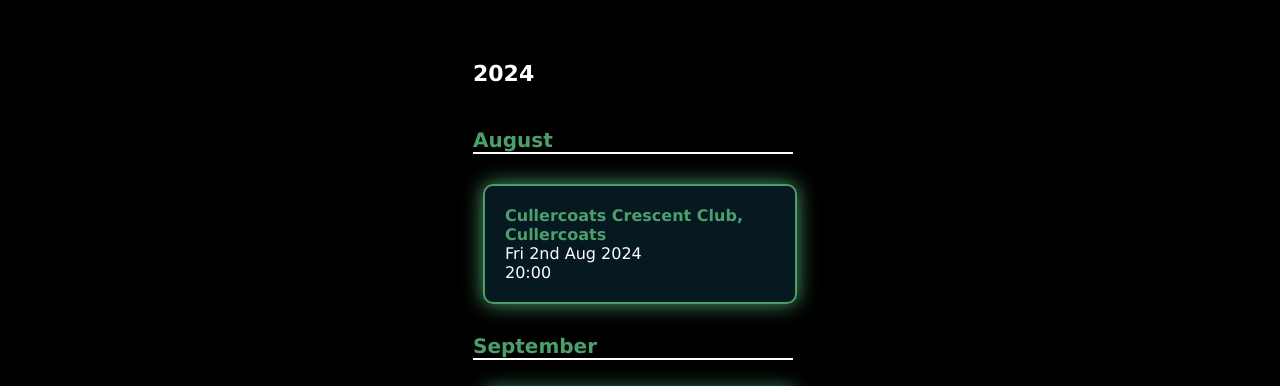
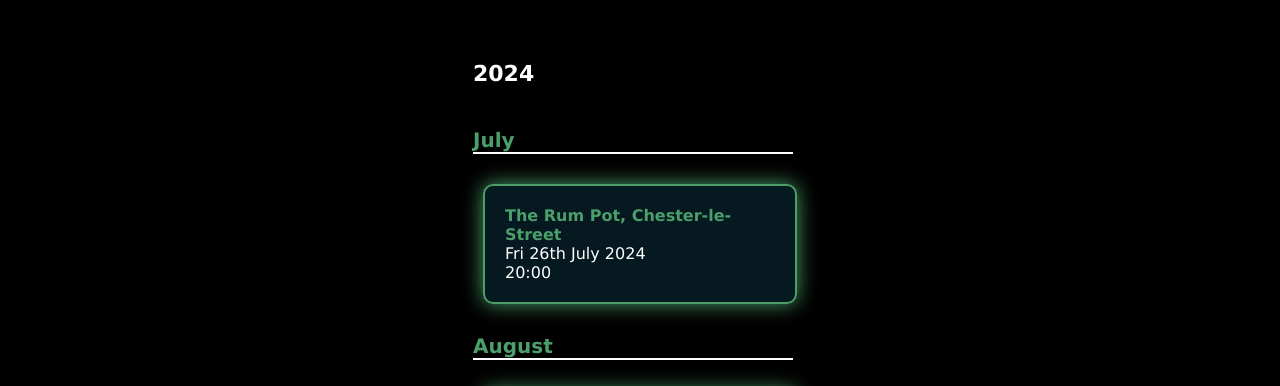
Before and after one commit to RossHGitHub/soundwalkBand, a website built with webpack: page dist/pages/gigs.html in a window 1280 px wide. Shown: the part 335-721 px from the top of the page. Built offline with nearby package versions, Linux system fonts and the light colour scheme.

Commit message:
updated gigs, and added CNAME eventually..

```diff
--- a/dist/pages/gigs.html
+++ b/dist/pages/gigs.html
@@ -38,6 +38,14 @@
 <h1>Upcoming Shows</h1>
 <section id="showsPage" role="region" aria-label="Upcoming Shows">
    <p class="showYear">2024</p>
+
+   <p class="showMonth">July</p>
+   <div id="gigItem">
+    <div class="venueHolder">The Rum Pot, Chester-le-Street</div>
+    <div>Fri 26th July 2024</div>
+    <div>20:00</div>
+  </div>
+
 
     <p class="showMonth">August</p>
     <div id="gigItem">
```
Also changed, not shown: 1 other file.
